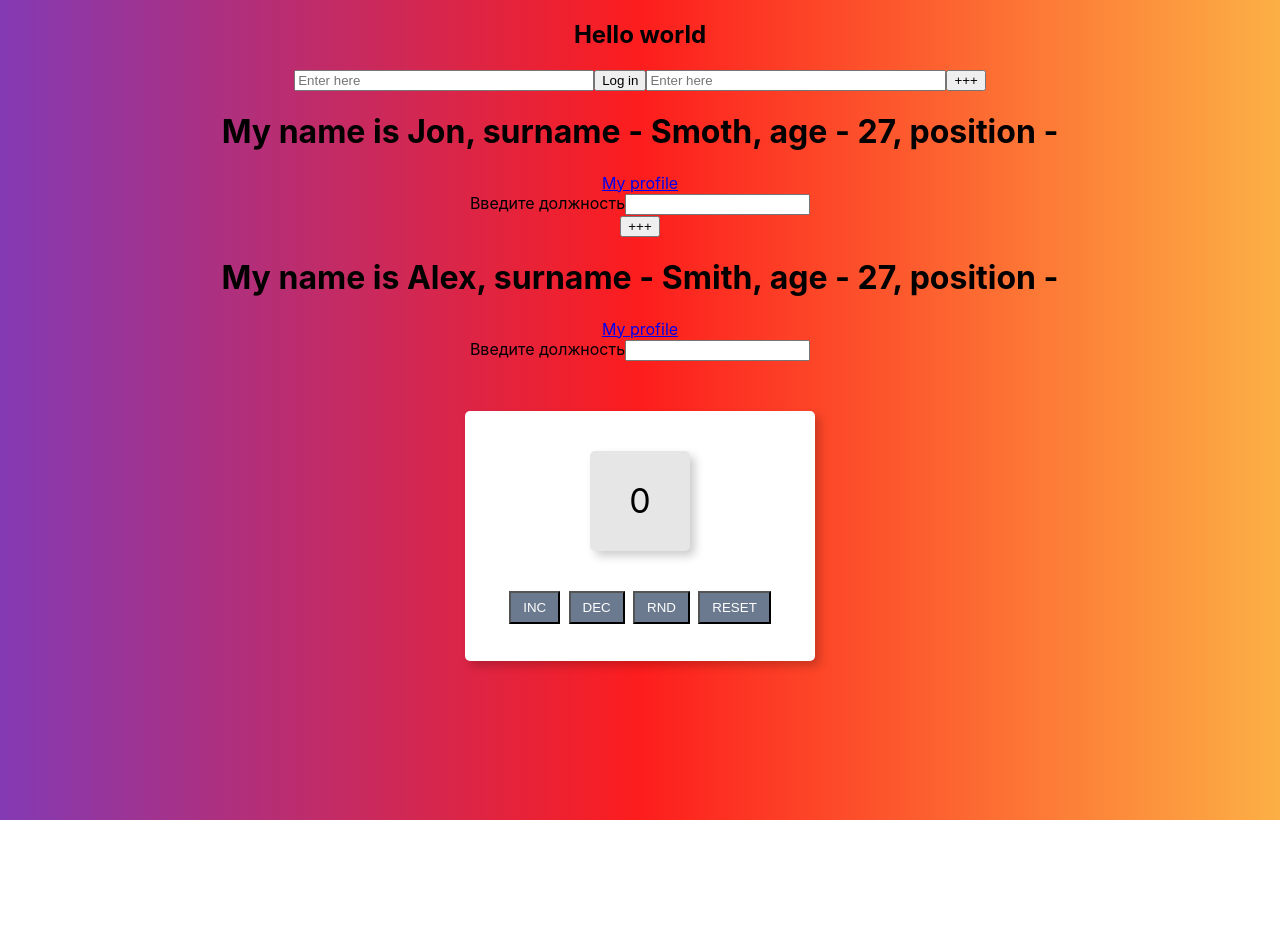
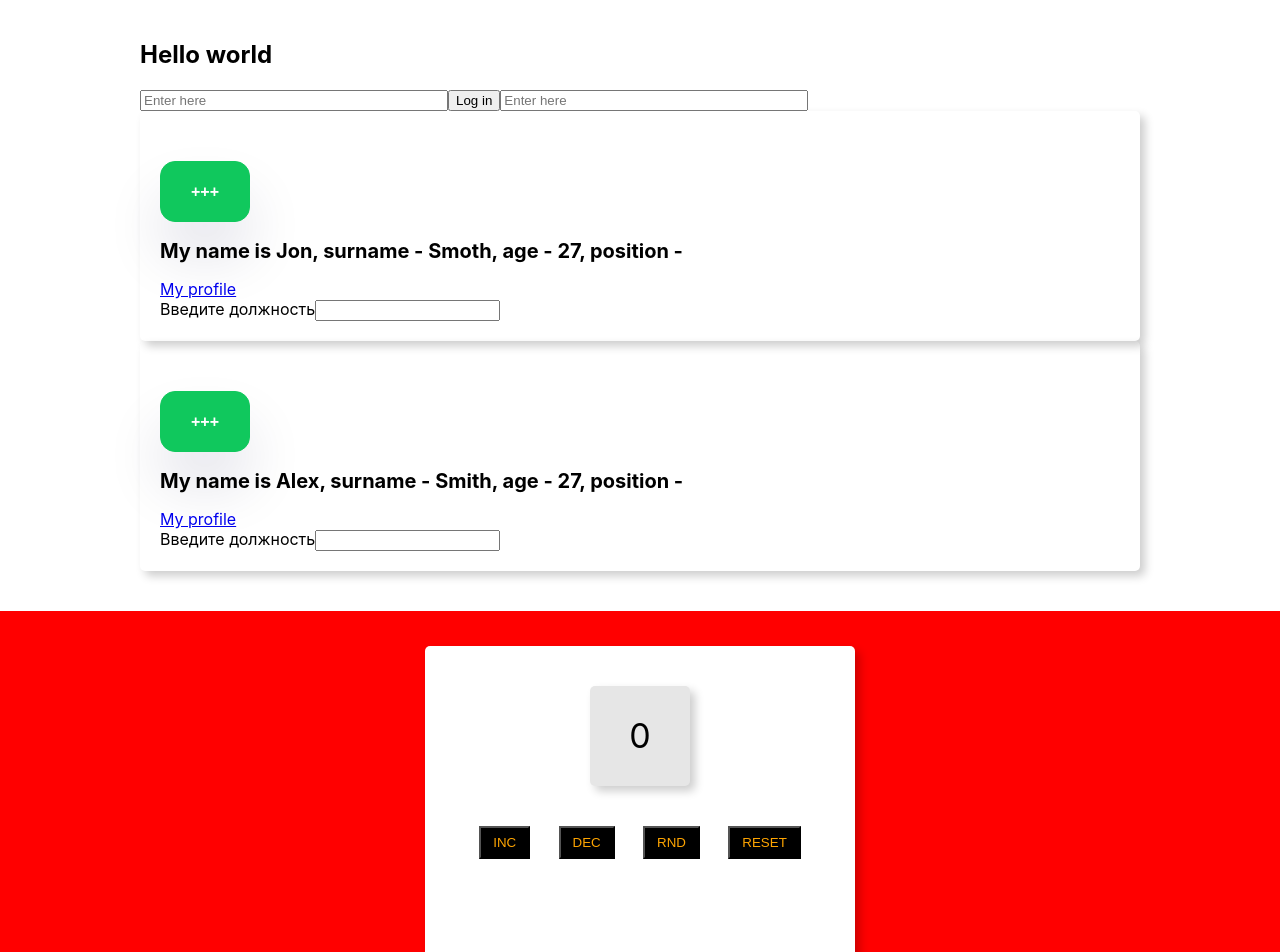
Before and after one commit to Ulianna0309/my-app, a React (Create React App) app: page / in a window 1280 px wide. Shown: the top 952 px of the page. Before the commit the page ends 820 px from the top, so only its background shows below. Built offline with nearby package versions, Linux system fonts and the light colour scheme.

Commit message:
work with styled component

```diff
--- a/package.json
+++ b/package.json
@@ -10,6 +10,7 @@
     "react": "^18.2.0",
     "react-dom": "^18.2.0",
     "react-scripts": "5.0.1",
+    "styled-components": "^5.3.6",
     "web-vitals": "^2.1.4"
   },
   "scripts": {
@@ -18,7 +19,6 @@
     "test": "react-scripts test",
     "eject": "react-scripts eject"
   },
-
   "browserslist": {
     "production": [
       ">0.2%",
--- a/public/index.html
+++ b/public/index.html
@@ -11,7 +11,7 @@
     />
     <link rel="apple-touch-icon" href="%PUBLIC_URL%/logo192.png" />
     <link rel="manifest" href="%PUBLIC_URL%/manifest.json" />
-    <title>React App</title>
+    <title>Test React App</title>
   </head>
   <body>
     <noscript>You need to enable JavaScript to run this app.</noscript>
--- a/src/App.js
+++ b/src/App.js
@@ -1,5 +1,9 @@
 import {Component, StrictMode, Fragment} from 'react';
+import styled from 'styled-components';
+
 import './App.css';
+
+
 
 const Header = () => {
   return <h2>Hello world</h2>
@@ -62,29 +66,77 @@ class WhoAmI extends Component {
     })
   }
 
+
   render(){
       const{name, surname, link} = this.props;
       const {position, years} = this.state;
       return(
-        <>
-          <button onClick={this.nextYear}>{this.state.text}</button>
-          <h1>My name is {name}, surname - {surname},
+        <EmpItem>
+          <Button onClick={this.nextYear}>{this.state.text}</Button>
+          <Header2>My name is {name}, surname - {surname},
           age - {years},
-          position - {position}</h1>
+          position - {position}</Header2>
           <a href={link}>My profile</a>
           <form>
             <span>Введите должность</span>
             <input type='text' onChange={(e) => this.commitInputChanges(e, 'some color')} />
           </form>
-          </>
+          </EmpItem>
       )
     }
   }
 
 
+const EmpItem = styled.div`
+  padding: 20px;
+  border-radius: 5px;
+  box-shadow: 5px 5px 10px rgba(0, 0, 0, .2);
+`
+const Header2 = styled.h2`
+  font-size: 20px;
+`
+
+const Button = styled.button`
+background: #10C85D;
+box-shadow: 0px 34px 57px rgb(4 8 73 / 11%);
+border-radius: 15px;
+text-transform: capitalize;
+transition: all .3s easy;
+cursor: pointer;
+margin-top: 30px;
+padding: 20px 30px;
+font-weight: 700;
+font-size: 16px;
+line-height: 19px;
+border: 1px solid #10c85d;
+color: #ffffff;
+display: inline-block;
+text-decoration: none;
+`
+
+
+
+const Wrapper = styled.div`
+   max-width: 1000px;
+   margin: 40px auto;
+`
+
+
+export const Container = styled.div`
+  height: 50vh;
+  display: flex;
+  flex-direction: column;
+  align-items: center;
+  justify-content: center;
+  background: rgb(131,58,180);
+  background: linear-gradient(90deg, rgba(131,58,180,1) 0%, rgba(253,29,29,1) 50%, rgba(252,176,69,1) 100%);
+  `
+
+
+
 function App() {
   return (
-    <div className="App">
+    <Wrapper>
       <StrictMode>
         <Header/>
       </StrictMode>
@@ -94,7 +146,7 @@ function App() {
 
         <WhoAmI name='Jon' surname="Smoth" link="gmail.com"/>
         <WhoAmI name='Alex' surname="Smith" link="gmail.ua"/>
-    </div>
+    </Wrapper>
   );
 }
 
--- a/src/homework/homework.css
+++ b/src/homework/homework.css
@@ -1,20 +1,8 @@
-* {
-    box-sizing: border-box;
-  }
-  html, body {
-    height: 100%;
-  }
-
-  body {
-    background: rgb(131,58,180);
-  background: linear-gradient(90deg, rgba(131,58,180,1) 0%, rgba(253,29,29,1) 50%, rgba(252,176,69,1) 100%);
-  }
-
-  .app {
+.app {
     width: 350px;
     height: 250px;
     background-color: #fff;
-    margin: 50px auto 0 auto;
+    margin: 0 auto;
     padding: 40px;
     border-radius: 5px;
     box-shadow: 5px 5px 10px rgba(0,0,0, .2);
--- a/src/homework/homework.js
+++ b/src/homework/homework.js
@@ -1,6 +1,17 @@
 import React, {Component} from 'react';
 import ReactDOM from 'react-dom/client';
+import styled from 'styled-components';
 import './../homework/homework.css';
+import { Container } from '../App';
+
+const NewContainer = styled(Container)`
+background: red;
+
+button{
+  background: black;
+  color: ${props => props.active ? 'orange' : 'white'}
+}
+`
 
 class HomeworkApp extends React.Component {
     constructor(props) {
@@ -44,6 +55,7 @@ class HomeworkApp extends React.Component {
     render() {
       const {counter} = this.state;
       return (
+        <NewContainer as="main" active>
           <div class="app">
             <div class="counter">{counter}</div>
             <div class="controls">
@@ -53,9 +65,11 @@ class HomeworkApp extends React.Component {
               <button onClick={this.Reset}>RESET</button>
             </div>
           </div>
+        </NewContainer>
       )
     }
   }
 
 
+
   export default HomeworkApp;
```
Also changed, not shown: 1 other file (tests, documents, lock files or other folders). Lines whose indentation alone changed are shown as unchanged.
